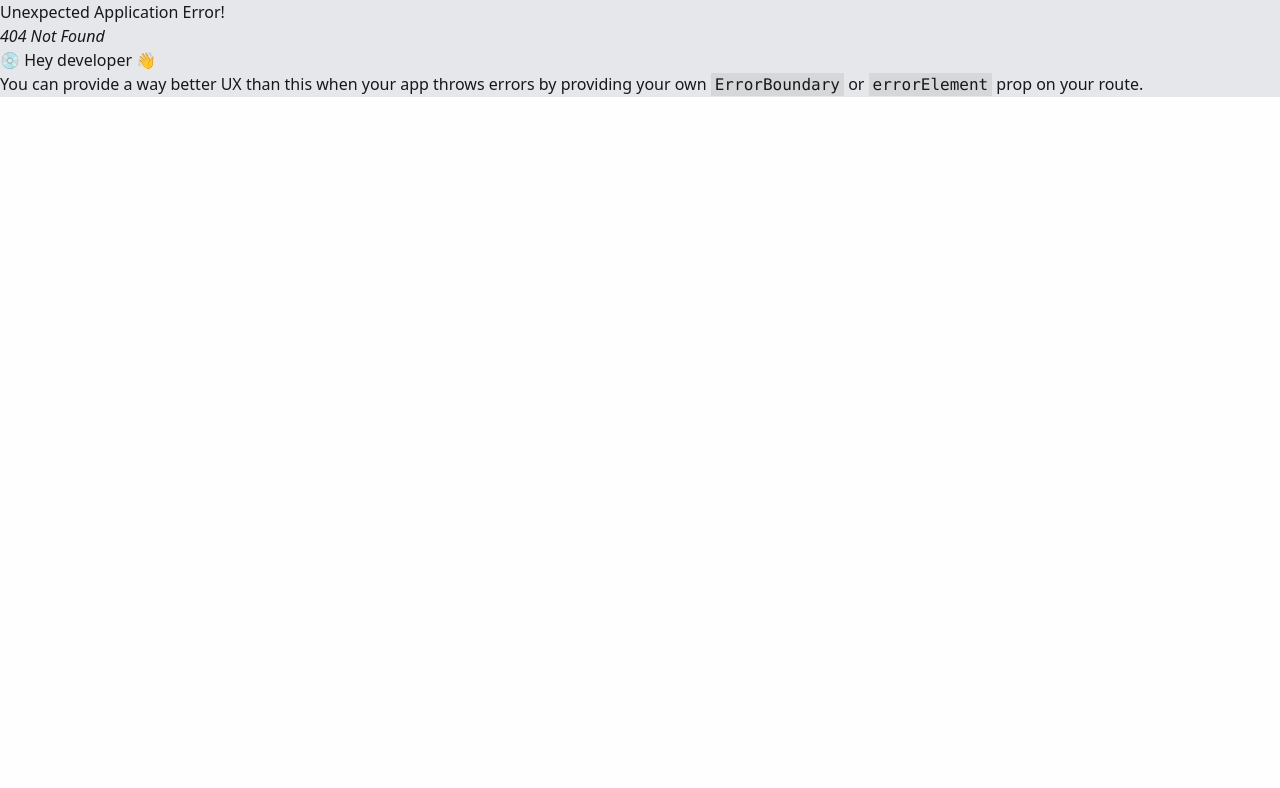
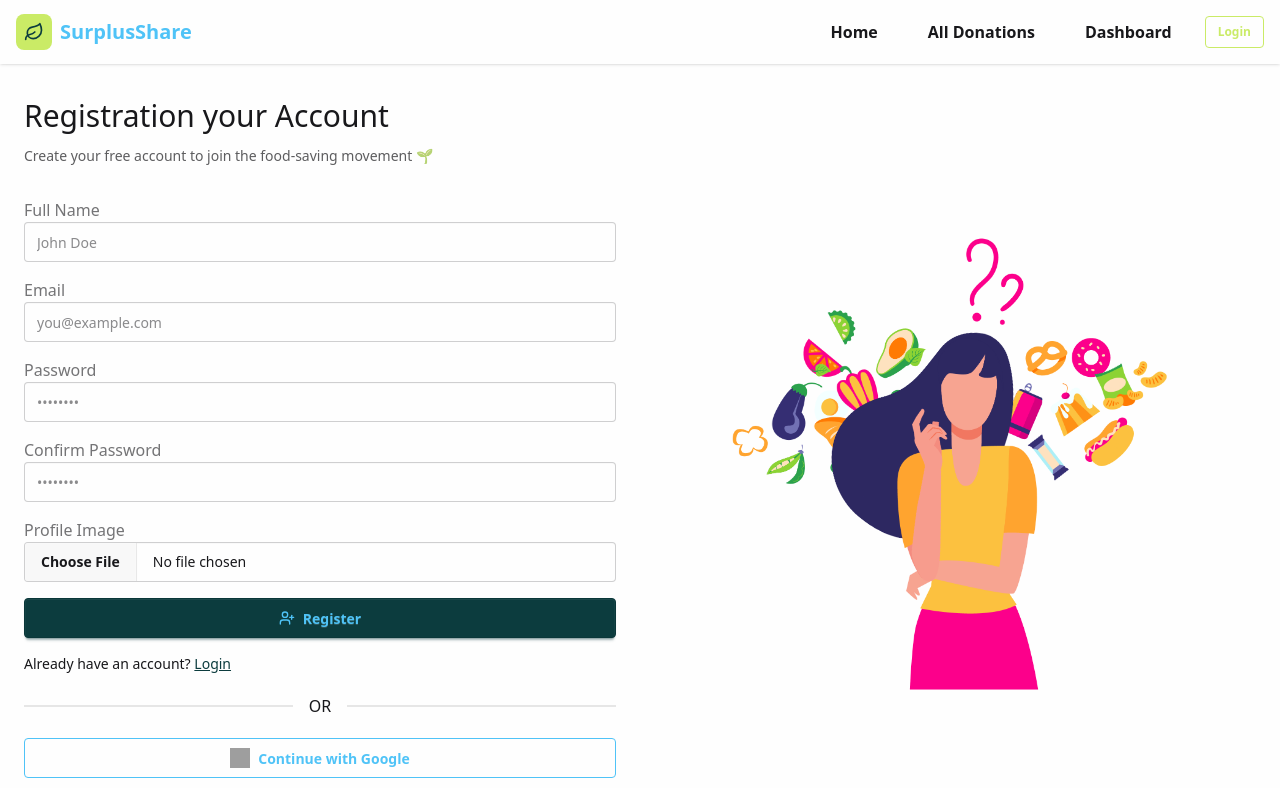
Before and after one commit to niloyahmadramjan/surplusshare-clients, a React (Vite) app: page /register in a window 1280 px wide. Before the commit this address had no page. Shown: the top 788 px of the page. Built offline with nearby package versions, Linux system fonts and the light colour scheme; grey boxes are pictures that could not be loaded.

Commit message:
created login and register page

```diff
--- a/src/pages/Authsigninup/Login.jsx
+++ b/src/pages/Authsigninup/Login.jsx
@@ -1,16 +1,20 @@
-import { useState } from "react";
+import { useForm } from "react-hook-form";
 import Lottie from "lottie-react";
 import loginAnimation from "../../assets/lottieanimation/foodanimation.json";
-import { Leaf, Github, LogIn, Mail } from "lucide-react";
+import { Github, LogIn } from "lucide-react";
 import Logo from "../../components/Logo";
+import { Link } from "react-router";
 
 const Login = () => {
-  const [email, setEmail] = useState("");
-  const [password, setPassword] = useState("");
+  const {
+    register,
+    handleSubmit,
+    formState: { errors },
+  } = useForm();
 
-  const handleLogin = (e) => {
-    e.preventDefault();
-    // handle email/password login
+  const onLoginSubmit = (data) => {
+    // handle login logic with data.email and data.password
+    console.log(data);
   };
 
   const handleGoogleLogin = () => {
@@ -28,7 +32,7 @@ const Login = () => {
         {/* Top Logo + Heading */}
         <div className="mb-8 text-center md:text-left">
           <div className="flex items-center justify-center md:justify-start gap-2 mb-3">
-            <Logo></Logo>
+             <h1 className="text-3xl">Login your Account</h1>
           </div>
           <p className="text-base-content/70 text-sm">
             Welcome back! Please log in to continue reducing food waste 💚
@@ -36,38 +40,67 @@ const Login = () => {
         </div>
 
         {/* Login Form */}
-        <form onSubmit={handleLogin} className="space-y-4">
+        <form onSubmit={handleSubmit(onLoginSubmit)} className="space-y-4">
+          {/* Email */}
           <div>
             <label className="label">
               <span className="label-text">Email</span>
             </label>
             <input
               type="email"
-              required
+              placeholder="you@example.com"
               className="input input-bordered w-full"
-              placeholder="you@example.com"
-              value={email}
-              onChange={(e) => setEmail(e.target.value)}
+              {...register("email", { required: "Email is required" })}
             />
+            {errors.email && (
+              <p className="text-red-500 text-sm mt-1">
+                {errors.email.message}
+              </p>
+            )}
           </div>
 
+          {/* Password */}
           <div>
             <label className="label">
               <span className="label-text">Password</span>
             </label>
             <input
               type="password"
-              required
+              placeholder="••••••••"
               className="input input-bordered w-full"
-              placeholder="••••••••"
-              value={password}
-              onChange={(e) => setPassword(e.target.value)}
+              {...register("password", {
+                required: "Password is required",
+                minLength: { value: 6, message: "Minimum 6 characters" },
+              })}
             />
+            {errors.password && (
+              <p className="text-red-500 text-sm mt-1">
+                {errors.password.message}
+              </p>
+            )}
           </div>
 
-          <button className="btn btn-secondary hover:btn-accent hover:text-primary text-accent w-full flex items-center gap-2">
+          {/* Remember + Forgot */}
+          <div className="flex justify-between items-center text-sm text-base-content/70">
+            <label className="flex items-center gap-2">
+              <input type="checkbox" className="checkbox checkbox-sm" />
+              <span>Remember me</span>
+            </label>
+            <Link to="/forgot-password" className="link link-hover">
+              Forgot password?
+            </Link>
+          </div>
+
+          {/* Submit Button */}
+          <button className="btn btn-secondary w-full flex items-center gap-2 hover:btn-accent hover:text-primary text-accent">
             <LogIn className="h-4 w-4" /> Login
           </button>
+          <p className="text-sm mt-4">
+            Don't have an account?{" "}
+            <Link to="/register" className="link link-secondary">
+              Register
+            </Link>
+          </p>
         </form>
 
         {/* Divider */}
@@ -99,7 +132,11 @@ const Login = () => {
 
       {/* Right - Lottie Animation */}
       <div className="hidden md:block w-full md:w-1/2 p-6">
-        <Lottie animationData={loginAnimation} loop className="max-w-xl mx-auto" />
+        <Lottie
+          animationData={loginAnimation}
+          loop
+          className="max-w-xl mx-auto"
+        />
       </div>
     </section>
   );
--- a/src/pages/Authsigninup/Register.jsx
+++ b/src/pages/Authsigninup/Register.jsx
@@ -0,0 +1,186 @@
+import { useForm } from "react-hook-form";
+import Lottie from "lottie-react";
+import registerAnimation from "../../assets/lottieanimation/foodanimation.json";
+import { Github, LogIn, UserPlus } from "lucide-react";
+import Logo from "../../components/Logo";
+import { Link } from "react-router";
+
+const Register = () => {
+  const {
+    register,
+    handleSubmit,
+    watch,
+    formState: { errors },
+  } = useForm();
+
+  const onSubmit = (data) => {
+    console.log(data);
+    // TODO: Upload image to imgbb and get image URL
+    // const image = data.photo[0];
+    // Send image to imgbb API
+  };
+
+  const handleGoogleLogin = () => {
+    // trigger Google login
+  };
+
+  const handleGithubLogin = () => {
+    // trigger GitHub login
+  };
+
+  return (
+    <section className="min-h-screen flex flex-col md:flex-row items-center justify-center bg-base-100">
+      {/* Left - Form */}
+      <div className="w-full md:w-1/2 px-6 py-6">
+        {/* Header */}
+        <div className="mb-8 text-center md:text-left">
+          <div className="flex items-center justify-center md:justify-start gap-2 mb-3">
+            <h1 className="text-3xl">Registration your Account</h1>
+          </div>
+          <p className="text-base-content/70 text-sm">
+            Create your free account to join the food-saving movement 🌱
+          </p>
+        </div>
+
+        {/* Register Form */}
+        <form onSubmit={handleSubmit(onSubmit)} className="space-y-4">
+          {/* Name */}
+          <div>
+            <label className="label">
+              <span className="label-text">Full Name</span>
+            </label>
+            <input
+              type="text"
+              className="input input-bordered w-full"
+              placeholder="John Doe"
+              {...register("name", { required: "Name is required" })}
+            />
+            {errors.name && (
+              <p className="text-red-500 text-sm mt-1">{errors.name.message}</p>
+            )}
+          </div>
+
+          {/* Email */}
+          <div>
+            <label className="label">
+              <span className="label-text">Email</span>
+            </label>
+            <input
+              type="email"
+              className="input input-bordered w-full"
+              placeholder="you@example.com"
+              {...register("email", { required: "Email is required" })}
+            />
+            {errors.email && (
+              <p className="text-red-500 text-sm mt-1">{errors.email.message}</p>
+            )}
+          </div>
+
+          {/* Password */}
+          <div>
+            <label className="label">
+              <span className="label-text">Password</span>
+            </label>
+            <input
+              type="password"
+              className="input input-bordered w-full"
+              placeholder="••••••••"
+              {...register("password", {
+                required: "Password is required",
+                minLength: { value: 6, message: "Minimum 6 characters" },
+              })}
+            />
+            {errors.password && (
+              <p className="text-red-500 text-sm mt-1">{errors.password.message}</p>
+            )}
+          </div>
+
+          {/* Confirm Password */}
+          <div>
+            <label className="label">
+              <span className="label-text">Confirm Password</span>
+            </label>
+            <input
+              type="password"
+              className="input input-bordered w-full"
+              placeholder="••••••••"
+              {...register("confirm", {
+                validate: (value) =>
+                  value === watch("password") || "Passwords do not match",
+              })}
+            />
+            {errors.confirm && (
+              <p className="text-red-500 text-sm mt-1">{errors.confirm.message}</p>
+            )}
+          </div>
+
+          {/* Photo Upload */}
+          <div>
+            <label className="label">
+              <span className="label-text">Profile Image</span>
+            </label>
+            <input
+              type="file"
+              accept="image/*"
+              className="file-input file-input-bordered w-full"
+              {...register("photo", { required: "Image is required" })}
+            />
+            {/* 👇 You will upload this image to imgbb and get the URL */}
+            {/* const image = data.photo[0]; */}
+          </div>
+
+          {/* Submit Button */}
+          <button className="btn btn-secondary w-full flex items-center gap-2 hover:btn-accent hover:text-primary text-accent">
+            <UserPlus className="h-4 w-4" /> Register
+          </button>
+           {/* Already have account */}
+        <p className="text-sm  mt-4">
+          Already have an account?{" "}
+          <Link to="/login" className="link link-secondary">
+            Login
+          </Link>
+        </p>
+        </form>
+
+        {/* Divider */}
+        <div className="divider my-6">OR</div>
+
+        {/* Social Logins */}
+        <div className="flex flex-col gap-3">
+          <button
+            onClick={handleGoogleLogin}
+            className="btn btn-outline btn-accent hover:text-secondary w-full flex items-center justify-center gap-2"
+          >
+            <img
+              src="https://cdn.jsdelivr.net/gh/devicons/devicon/icons/google/google-original.svg"
+              alt="Google"
+              className="h-5 w-5"
+            />
+            Continue with Google
+          </button>
+
+          <button
+            onClick={handleGithubLogin}
+            className="btn btn-outline btn-accent hover:text-secondary w-full flex items-center justify-center gap-2"
+          >
+            <Github className="h-5 w-5" />
+            Continue with GitHub
+          </button>
+        </div>
+
+
+      </div>
+
+      {/* Right - Lottie Animation */}
+      <div className="hidden md:block w-full md:w-1/2 p-6">
+        <Lottie
+          animationData={registerAnimation}
+          loop
+          className="max-w-xl mx-auto"
+        />
+      </div>
+    </section>
+  );
+};
+
+export default Register;
--- a/src/routes/Routes.jsx
+++ b/src/routes/Routes.jsx
@@ -2,6 +2,7 @@ import { createBrowserRouter } from "react-router";
 import MainLayout from "../layouts/MainLayout";
 import Home from "../pages/Home/Home";
 import Login from "../pages/Authsigninup/Login";
+import Register from "../pages/Authsigninup/Register";
 
 
 export const router = createBrowserRouter([
@@ -16,6 +17,10 @@ export const router = createBrowserRouter([
       {
         path: "/login",
         Component: Login,
+      },
+      {
+        path: "/register",
+        Component: Register
       }
     ]
   },
```
